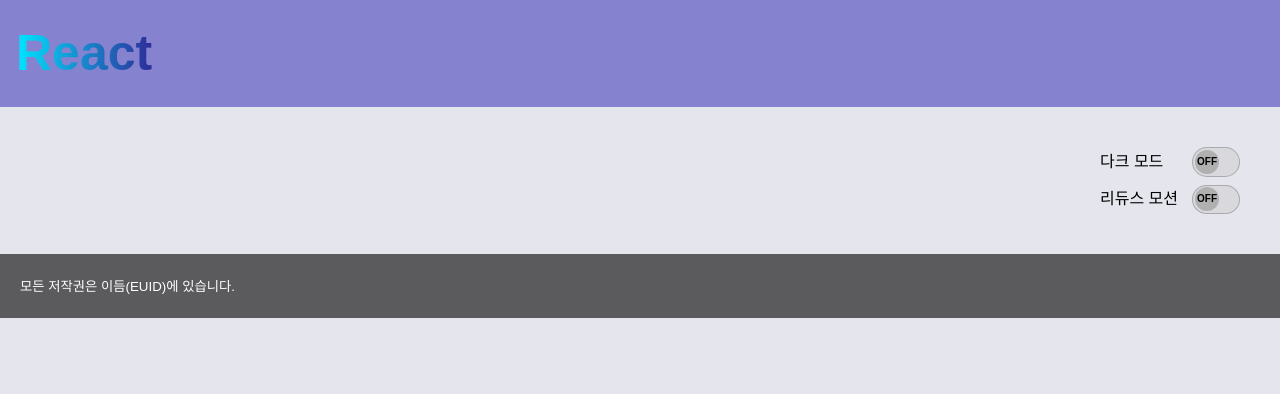
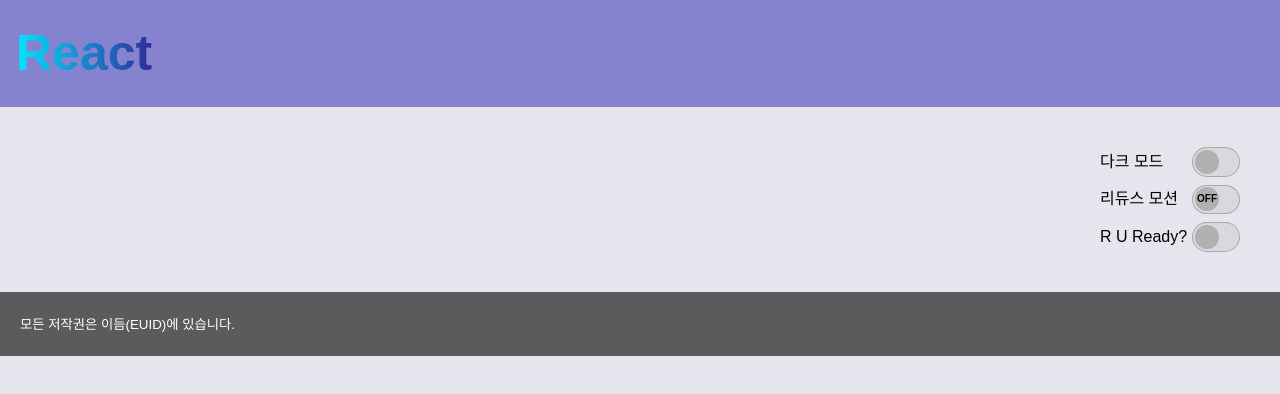
Before and after one commit to gobeeisfree/likelion-react-programming, a React (Vite) app: page / in a window 1280 px wide. Shown: the top 394 px of the page. Built offline with nearby package versions, Linux system fonts and the light colour scheme; a web font is replaced by a local one.

Commit message:
여러 상태 관리 방법

```diff
--- a/src/App.jsx
+++ b/src/App.jsx
@@ -1,11 +1,11 @@
 import RootLayout from './layout/RootLayout';
-import Demo from './pages/Demo';
+import DemoPage from './pages/Demo';
 
 function App() {
   return (
     <div className="App">
       <RootLayout>
-        <Demo />
+        <DemoPage />
       </RootLayout>
     </div>
   );
--- a/src/pages/Demo.jsx
+++ b/src/pages/Demo.jsx
@@ -1,6 +1,6 @@
 /* eslint-disable no-inner-declarations */
 import Switcher from '@/components/Switcher/Switcher';
-import React from 'react';
+import { useState } from 'react';
 
 {
   // 로컬 변수
@@ -16,7 +16,7 @@ import React from 'react';
   // console.log('컴포넌트 렌더링 myName =', myName);
 }
 
-function Demo() {
+function DemoPage() {
   // 상태 관리는 페이지 컴포넌트에서 진행
   // React.useState() 훅으로 선언된 상태로 제어
   // on / off 상태 변수 (관리할 데이터 타입은 Boolean)
@@ -28,14 +28,28 @@ function Demo() {
   // console.log(isReady);
   // console.log(setIsReady);
 
-  const [isReady, setIsReady] = React.useState(false);
+  // 다크 모드 상태 관리
+  const [isDarkMode, setIsDarkMode] = useState(false);
+  const handleToggleDarkMode = () => {
+    setIsDarkMode(!isDarkMode);
+  };
+
+  // 리듀스 모션 상태 관리
+  const [isReducedMotion, setIsReducedMotion] = useState(false);
+  const handleToggleReducedMotion = () => {
+    setIsReducedMotion((prevState) => {
+      const nextState = !prevState;
+      return nextState;
+    });
+  };
+
+  const [isReady, setIsReady] = useState(false);
+  const handleToggleReady = () => {
+    setIsReady(!isReady);
+  };
 
   // 리액트가 요구하는 방법대로 상태를 업데이트(변경)하면?
   // 렌더링 트리거 → 컴포넌트 렌더링 → DOM 커밋 순으로 진행
-
-  const handleToggleReady = () => {
-    setIsReady(!isReady);
-  };
 
   return (
     <div
@@ -52,20 +66,19 @@ function Demo() {
       {/* <button type='button' onClick={handleUpdateMyName}>나의 이름을 바꿔줘</button> */}
       {/* Atomic Component → Stateless or Presentational */}
       <Switcher
-        on={isReady}
-        onText="on"
-        offText="off"
+        on={isDarkMode}
         label="다크 모드"
-        onClick={handleToggleReady}
+        onClick={handleToggleDarkMode}
       />
       <Switcher
-        on={isReady}
+        on={isReducedMotion}
         onText="on"
         offText="off"
         label="리듀스 모션"
-        onClick={handleToggleReady}
+        onClick={handleToggleReducedMotion}
       />
+      <Switcher on={isReady} label="R U Ready?" onClick={handleToggleReady} />
     </div>
   );
 }
-export default Demo;
+export default DemoPage;
```
